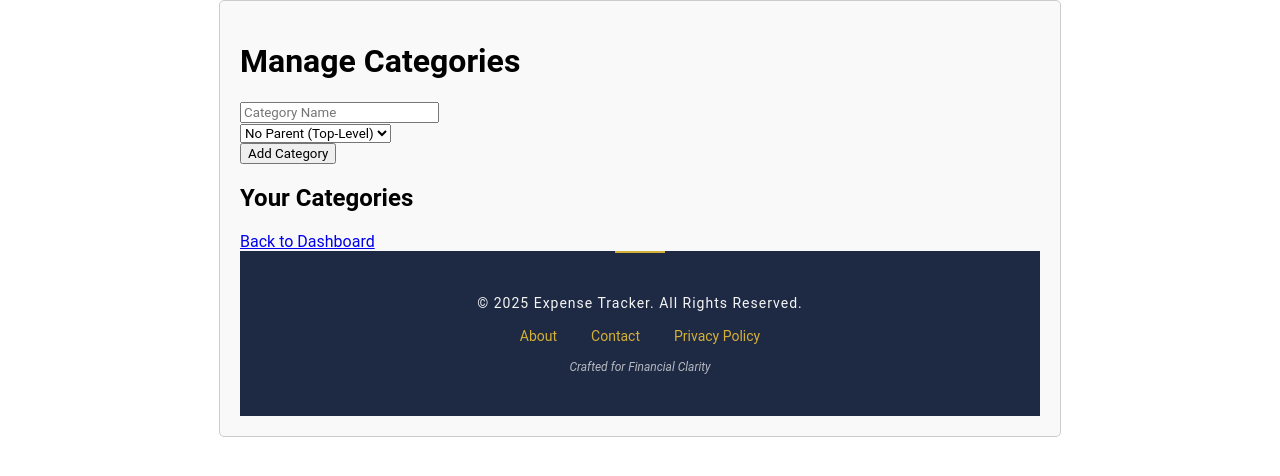
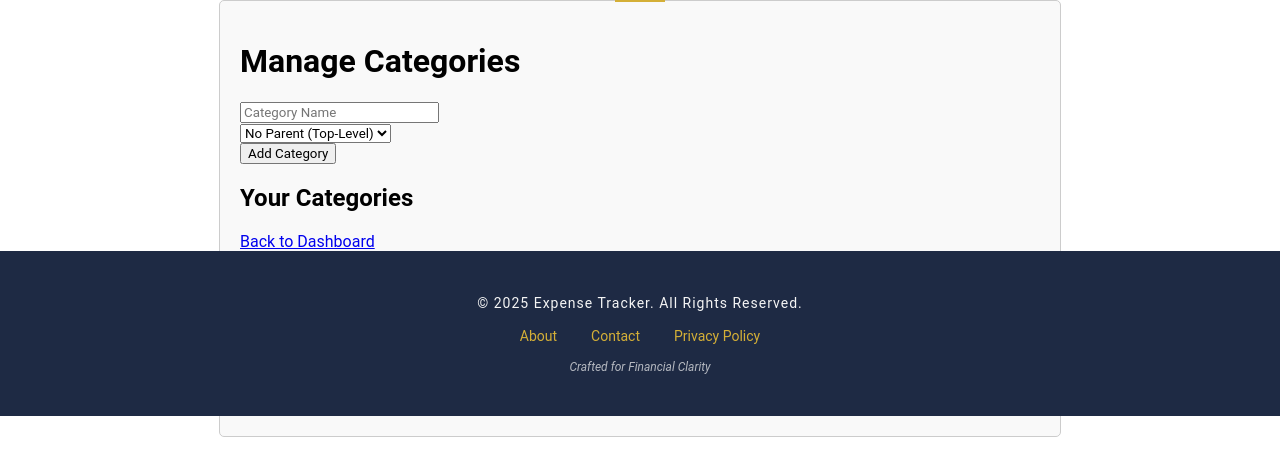
Before and after one commit to hesnyandoro/PennyPulse, a PHP site: page /categories.php in a window 1280 px wide. Shown: the top 476 px of the page. Run offline with PHP 8.4, Linux system fonts and the light colour scheme; the visitor is signed in with stand-in values (Sample User, id 1); data that the repository does not hold is empty.

Commit message:
fix: footer

```diff
--- a/css/styles.css
+++ b/css/styles.css
@@ -151,10 +151,14 @@ body.dark .feature-card p {
     font-family: 'Roboto', sans-serif;
 }
 
+html, body {
+    margin: 0;
+    padding: 0;
+    overflow-x: hidden;
+}
+
 body {
     font-family: 'Roboto', sans-serif;
-    margin: 0;
-    padding: 0;
 }
 
 /* Light Mode */
@@ -174,6 +178,10 @@ body.dark {
     min-height: 100vh;
     display: flex;
     flex-direction: column;
+}
+
+.app .container {
+    flex: 1;
 }
 
 /* Navbar */
--- a/footer.html
+++ b/footer.html
@@ -17,8 +17,10 @@
         color: #f5f5f5; /* Off-white text */
         padding: 30px 0;
         text-align: center;
-        position: relative;
-        width: 100%;
+        width: 100vw;
+        margin: 0;
+        margin-left: calc(-50vw + 50%);
+        margin-top: auto;
         font-family: 'Georgia', serif;
     }
 
```
Also changed, not shown: view_expenses.php (+2 -9 lines).
